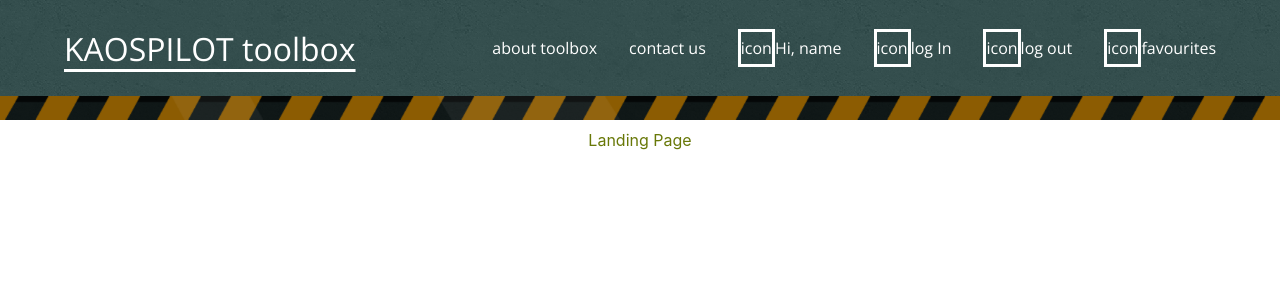
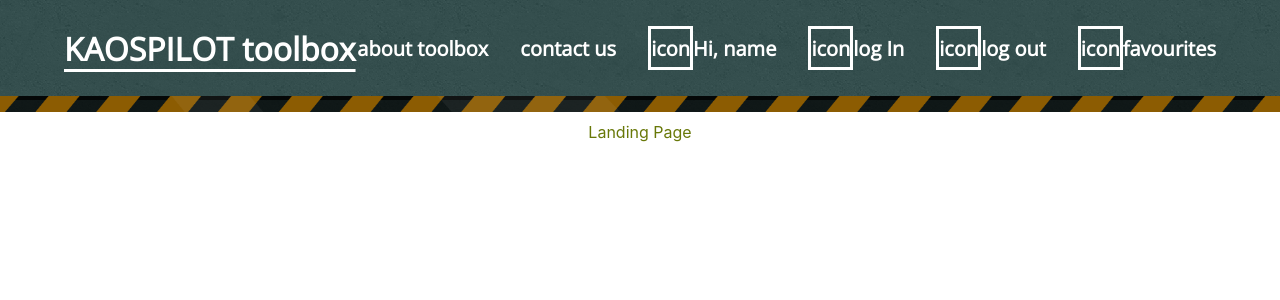
Before and after one commit to HackYourFuture-CPH/kp-toolbox-fp-class21, a React (Create React App) app in the folder packages/client/: page / in a window 1280 px wide. Shown: the top 300 px of the page. Built offline with nearby package versions, Linux system fonts and the light colour scheme.

Commit message:
FP21-23: change css fond-size and border tape-cut

```diff
--- a/packages/client/src/components/Navigation/Navbar.css
+++ b/packages/client/src/components/Navigation/Navbar.css
@@ -17,10 +17,11 @@
     url('../../../public/assets/images/body-background-image-concrete.png');
   background-repeat: repeat;
   font-family: 'Open Sans';
+  font-weight: 600;
   color: rgba(255, 255, 255, 1);
   text-decoration: none;
   list-style: none;
-  border-bottom: 1.5rem solid transparent;
+  border-bottom: 1rem solid transparent;
   border-image: url('../../../public/assets/images/tape-cut.png') 50;
 }
 
@@ -49,7 +50,7 @@
 }
 .navbar-links a {
   color: rgba(255, 255, 255, 1);
-  font-size: 1rem;
+  font-size: 1.25rem;
   text-decoration: none;
 }
 .nav-icon-placeholder {
@@ -69,6 +70,7 @@
   height: 6rem;
   width: 8rem;
   width: auto;
+  font-size: 1.25rem;
 }
 
 @media screen and (max-width: 1300px) {
```
